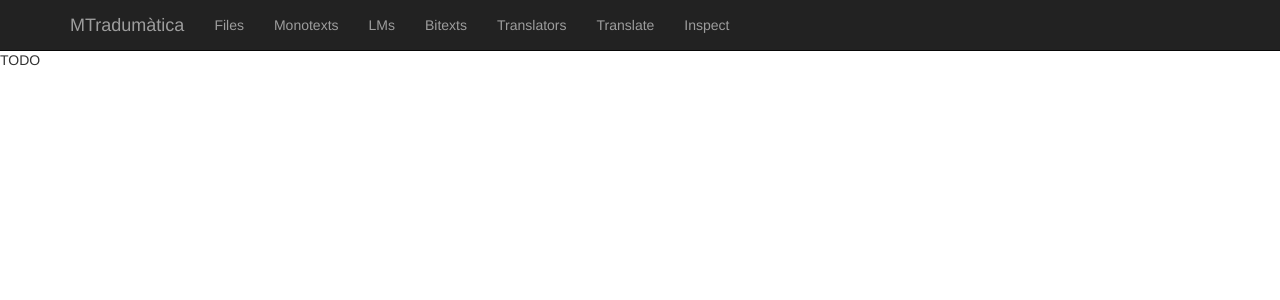
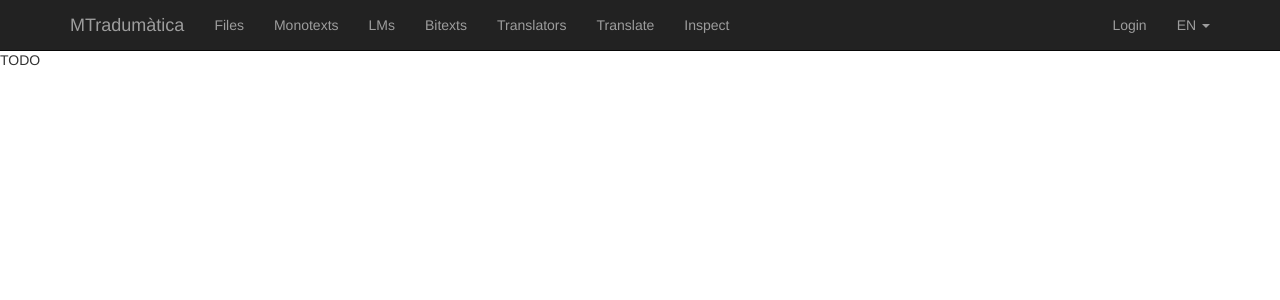
Before and after one commit to tradumatica/mtradumatica, a Flask app: page /about in a window 1280 px wide. Shown: the top 300 px of the page. Run offline with Flask 2, Linux system fonts and the light colour scheme; a user stored in the database is signed in; tables that the repository leaves empty hold one stand-in row (values such as "Sample post"); parts of the project's set-up code (start-up, migrations or seed data) failed here and were passed over; some libraries are stand-ins or nearby versions.

Commit message:
Other changes

```diff
--- a/app/templates/base.html
+++ b/app/templates/base.html
@@ -64,18 +64,15 @@
             <li{% if request.path == '/translate' %} class="active" {% endif %}><a href="{{ url_for('translate_page') }}">{{ _('Translate') }}</a></li>
             <li{% if request.path == '/inspect' %} class="active" {% endif %}><a href="{{ url_for('inspect') }}">{{ _('Inspect') }}</a></li>
           </ul>
-          {% if user_login_enabled %}
           <ul class="nav navbar-nav navbar-right">
-            {% if user.is_authenticated %}
-            <li style="padding-top:15px; padding-bottom:15px; position:relative; line-height:20px;
-            {% if user.admin %} color:#d00; {% else %} color:#eee; {% endif %}">{{ user.username }}</li>
+            <li> </li>
+            {% if user_login_enabled and user.is_authenticated %}
+            <li style="padding-top:15px; padding-bottom:15px; position:relative; line-height:20px; {% if user.admin %} color:#d00; {% else %} color:#eee; {% endif %}">{{ user.username }}</li>
             <li><a href="{{ url_for('logout') }}">{{ _('Logout') }}</a></li>
             {% else %}
             <li><a href="{{ url_for('google.login') }}">{{ _('Login') }}</a></li>
             {% endif %}
-          </ul>
-          {% endif %}
-<!--          <ul class="nav navbar-nav navbar-right">
+
             <li class="dropdown">
               <a href="#" class="dropdown-toggle" data-toggle="dropdown" role="button" aria-haspopup="true" aria-expanded="false">EN <span class="caret" /></a>
               <ul class="dropdown-menu">
@@ -83,7 +80,7 @@
                 <li><a href="#">ES</a></li>
               </ul>
             </li>
-          </ul> -->
+          </ul>
         </div><!--/.nav-collapse -->
       </div>
     </nav>
@@ -118,6 +115,7 @@
         <p class="text-muted credit">{{ _('Developed by Prompsit Language Engineering') }}
         - {{ _('<a href="https://tradumatica.github.io">Visit MTradumàtica on Github</a>') }}</p>
       </div>
+
     </footer>
 
 
--- a/app/views.py
+++ b/app/views.py
@@ -17,12 +17,12 @@ import utils
 from app import app, db, login_manager
 from datetime import datetime
 from dictionaries import search_dictionary
-from flask import abort, jsonify, render_template, request, Response, send_file, redirect, url_for, session, flash
+from flask import abort, flash, g, jsonify, redirect, render_template, request, Response, send_file, session, url_for
 from flask_dance.contrib.google import make_google_blueprint, google
 from flask_dance.consumer.backend.sqla import SQLAlchemyBackend
 from flask_dance.consumer import oauth_authorized
 from flask_login import login_user, logout_user, login_required, current_user
-from flask.ext.babel import gettext, _
+from flask.ext.babel import gettext, _, babel
 from random import randint
 from sqlalchemy import asc, desc, not_
 from sqlalchemy.orm.exc import NoResultFound
```
